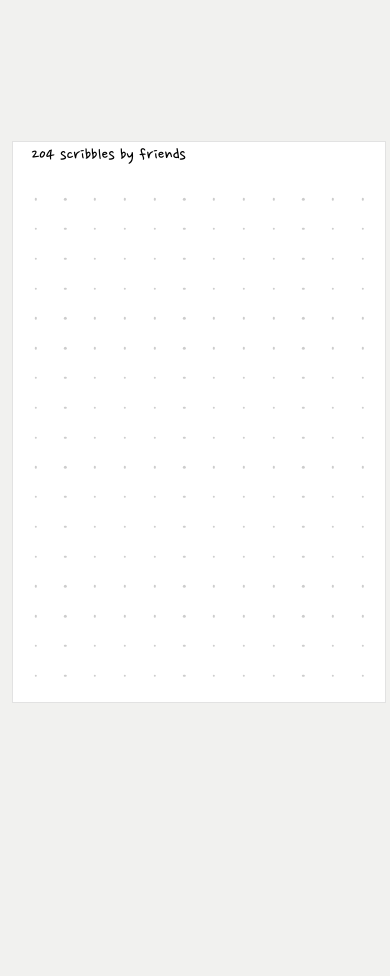
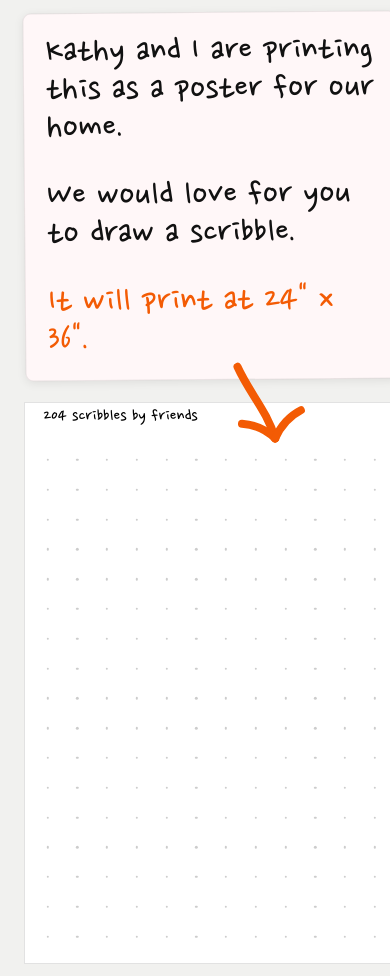
Before and after one commit to JohnPhamous/scribbles-poster, a Next.js app: page / in a window 390 px wide. Before the commit the page ends 844 px from the top, so only its background shows below. Built offline with nearby package versions, Linux system fonts and the light colour scheme.

Commit message:
Add invite note beside poster

```diff
--- a/src/app/globals.css
+++ b/src/app/globals.css
@@ -45,6 +45,14 @@ button {
   min-height: calc(100vh - 92px);
   justify-items: center;
   align-items: start;
+}
+
+.posterExperience {
+  align-items: center;
+  display: flex;
+  gap: clamp(28px, 4vw, 72px);
+  justify-content: center;
+  width: 100%;
 }
 
 .toolbarHidden .stage {
@@ -99,6 +107,55 @@ button {
   min-height: 0;
   min-width: 0;
   width: var(--grid-width-percent);
+}
+
+.posterInvite {
+  background: #fff7f8;
+  border: 1px solid rgba(0, 0, 0, 0.08);
+  border-radius: 8px;
+  box-shadow: 0 2px 10px rgba(0, 0, 0, 0.08);
+  color: #111;
+  flex: 0 0 clamp(250px, 24vw, 360px);
+  font-family: var(--font-title), Arial, Helvetica, sans-serif;
+  font-size: clamp(28px, 3.1vw, 48px);
+  font-synthesis: none;
+  line-height: 0.98;
+  padding: clamp(22px, 2.5vw, 34px);
+  position: relative;
+  transform: rotate(0.4deg);
+}
+
+.posterInvite p {
+  margin: 0;
+}
+
+.posterInvite p + p {
+  margin-top: 0.75em;
+}
+
+.posterInviteSize {
+  color: #f35b04;
+}
+
+.posterInviteArrow {
+  fill: none;
+  pointer-events: none;
+  position: absolute;
+  stroke: #f35b04;
+  stroke-linecap: round;
+  stroke-linejoin: round;
+  stroke-width: 8;
+}
+
+.posterInviteArrowDesktop {
+  left: -154px;
+  top: 44%;
+  transform: rotate(-7deg);
+  width: 170px;
+}
+
+.posterInviteArrowMobile {
+  display: none;
 }
 
 .cell {
@@ -248,6 +305,11 @@ button {
 }
 
 .zoomActive .toolbar {
+  opacity: 0;
+  pointer-events: none;
+}
+
+.zoomActive .posterInvite {
   opacity: 0;
   pointer-events: none;
 }
@@ -510,6 +572,12 @@ button {
     padding: 12px;
   }
 
+  .posterExperience {
+    flex-direction: column;
+    gap: 22px;
+    padding: 0 12px;
+  }
+
   .stage {
     min-height: calc(100vh - 96px);
   }
@@ -526,6 +594,27 @@ button {
       96vw,
       calc((100vh - 24px) * var(--poster-width) / var(--poster-height))
     );
+  }
+
+  .posterInvite {
+    flex: none;
+    font-size: clamp(28px, 10vw, 42px);
+    max-width: min(560px, 100%);
+    order: -1;
+    padding: 20px 22px;
+    transform: rotate(-0.5deg);
+    width: 100%;
+  }
+
+  .posterInviteArrowDesktop {
+    display: none;
+  }
+
+  .posterInviteArrowMobile {
+    bottom: -76px;
+    display: block;
+    left: 46%;
+    width: 128px;
   }
 
   .posterTitle {
--- a/src/components/poster-app.tsx
+++ b/src/components/poster-app.tsx
@@ -408,6 +408,7 @@ export function PosterApp({ initialSnapshot }: { initialSnapshot: PosterSnapshot
 
   return (
     <main className={`app ${showToolbar ? "toolbarVisible" : "toolbarHidden"} ${selection ? "zoomActive" : ""} ${zoomPhase === "exit" ? "zoomClosing" : "zoomOpening"}`}>
+      <div className="posterExperience">
         <section className="stage" aria-label="Collaborative poster">
           <motion.div
             className="poster"
@@ -443,6 +444,8 @@ export function PosterApp({ initialSnapshot }: { initialSnapshot: PosterSnapshot
             </div>
           </motion.div>
         </section>
+        <PosterInvite config={config} />
+      </div>
 
       {showToolbar ? (
         <div className="toolbar noPrint">
@@ -490,6 +493,26 @@ export function PosterApp({ initialSnapshot }: { initialSnapshot: PosterSnapshot
         />
       ) : null}
     </main>
+  );
+}
+
+function PosterInvite({ config }: { config: PosterConfig }) {
+  return (
+    <aside className="posterInvite noPrint" aria-label="Invitation note">
+      <svg className="posterInviteArrow posterInviteArrowDesktop" viewBox="0 0 170 86" aria-hidden="true">
+        <path d="M160 24C122 24 86 33 43 59" />
+        <path d="M43 59C57 51 64 43 70 33" />
+        <path d="M43 59C58 60 67 66 76 76" />
+      </svg>
+      <svg className="posterInviteArrow posterInviteArrowMobile" viewBox="0 0 128 96" aria-hidden="true">
+        <path d="M40 8C52 35 69 52 77 80" />
+        <path d="M77 80C67 70 57 66 44 65" />
+        <path d="M77 80C83 67 91 58 103 52" />
+      </svg>
+      <p>Kathy and I are printing this as a poster for our home.</p>
+      <p>We would love for you to draw a scribble.</p>
+      <p className="posterInviteSize">It will print at {formatPosterSize(config)}.</p>
+    </aside>
   );
 }
 
@@ -791,6 +814,14 @@ function shouldRenderHighResolutionCell(
   );
 }
 
+function formatPosterSize(config: Pick<PosterConfig, "posterWidthIn" | "posterHeightIn">) {
+  return `${formatInches(config.posterWidthIn)}" x ${formatInches(config.posterHeightIn)}"`;
+}
+
+function formatInches(value: number) {
+  return Number.isInteger(value) ? String(value) : value.toFixed(1).replace(/\.0$/, "");
+}
+
 function getOrderedDrawings(drawings: CellDrawing[]) {
   return [...drawings].sort((a, b) => {
     const byOrder = getDrawOrder(a) - getDrawOrder(b);
```
Lines whose indentation alone changed are shown as unchanged.
